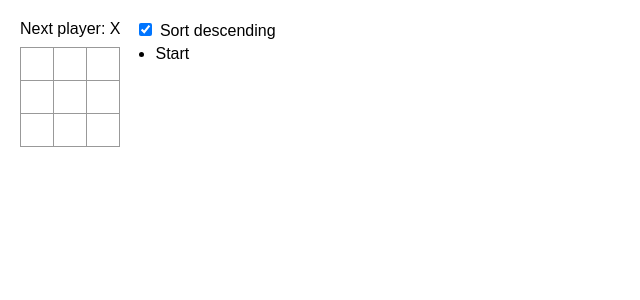
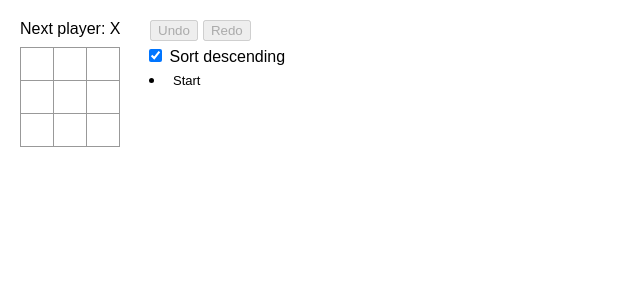
Before and after one commit to BryanAlbert/React, a React (Create React App) app: page / in a window 1280 px wide. Shown: the top 300 px of the page, without its empty margins (0-640 px from the left). Built offline with nearby package versions, Linux system fonts and the light colour scheme.

Commit message:
Tweak styling, add undo/redo buttons.

```diff
--- a/src/App.js
+++ b/src/App.js
@@ -82,29 +82,39 @@ export default function Game() {
     setSortDown(!sortDown);
   };
 
+  const undo = (redo) => {
+    console.log(`undo with ${redo}`);
+    if (redo) {
+      if (currentMove > 0) setCurrentMove(currentMove - 1);
+    } else {
+      if (currentMove < history.length - 1) setCurrentMove(currentMove + 1);
+    }
+  };
+
   const ordered = sortDown ? history : history.slice().reverse();
   const moves = ordered.map((squares, index) => {
     const move = sortDown ? index : history.length - index - 1;
-    const coordinates = `(${Math.floor(squares[9] / 3) + 1},
-    ${(squares[9] % 3) + 1})`;
-    const status =
+    let line = `${move}: ${squares[squares[9]]} at (${
+      Math.floor(squares[9] / 3) + 1
+    }, ${(squares[9] % 3) + 1})`;
+    line =
       move == 0
         ? "Start"
         : calculateWinner(squares) === null
-        ? `Move ${move} ${coordinates}`
-        : `Final move ${move} ${coordinates}`;
+        ? `Move ${line}`
+        : `Final move ${line}`;
     if (move !== currentMove) {
       return (
         <li key={move}>
           <button style={{ margin: "1px" }} onClick={() => jumpTo(index)}>
-            {status}
+            {line}
           </button>
         </li>
       );
     } else {
       return (
         <li key={move}>
-          <span className="status">{status}</span>
+          <span className="current-line">{line}</span>
         </li>
       );
     }
@@ -116,7 +126,23 @@ export default function Game() {
         <Board xIsNext={xIsNext} squares={currentSquares} onMove={handleMove} />
       </div>
       <div className="game-info">
-        <label className="sort-button">
+        <div>
+          <button
+            className="undo-button"
+            onClick={() => undo(true)}
+            disabled={currentMove === 0}
+          >
+            Undo
+          </button>
+          <button
+            className="undo-button"
+            onClick={() => undo(false)}
+            disabled={currentMove === history.length - 1}
+          >
+            Redo
+          </button>
+        </div>
+        <label className="sort-label">
           <input type="checkbox" checked={sortDown} onChange={changeSort} />{" "}
           Sort descending
         </label>
--- a/src/styles.css
+++ b/src/styles.css
@@ -79,6 +79,7 @@ body {
 
 .status {
   margin-bottom: 10px;
+  width: 110px;
 }
 
 .game {
@@ -93,12 +94,24 @@ body {
 .game-info {
   margin-top: 0px;
   margin-left: 15px;
+  display: flex;
+  flex-direction: column;
 }
 
-.sort-button {
-  margin-left: 0px;
+.undo-button {
+  margin-left: 5px;
 }
 
 .move-list {
   margin-top: 5px;
 }
+
+.sort-label {
+  margin-top: 5px;
+  margin-left: 0px;
+}
+
+.current-line {
+  font-size: small;
+  margin-left: 8px;
+}
```
